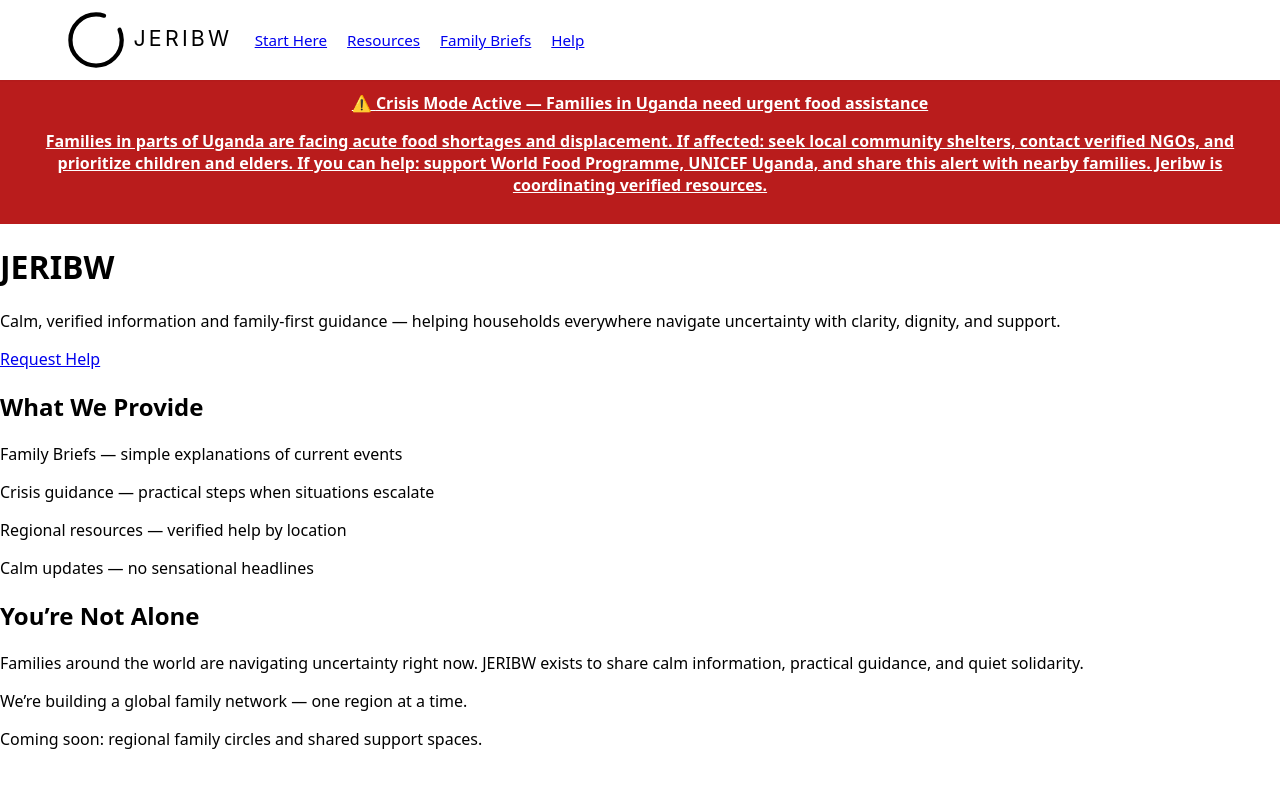
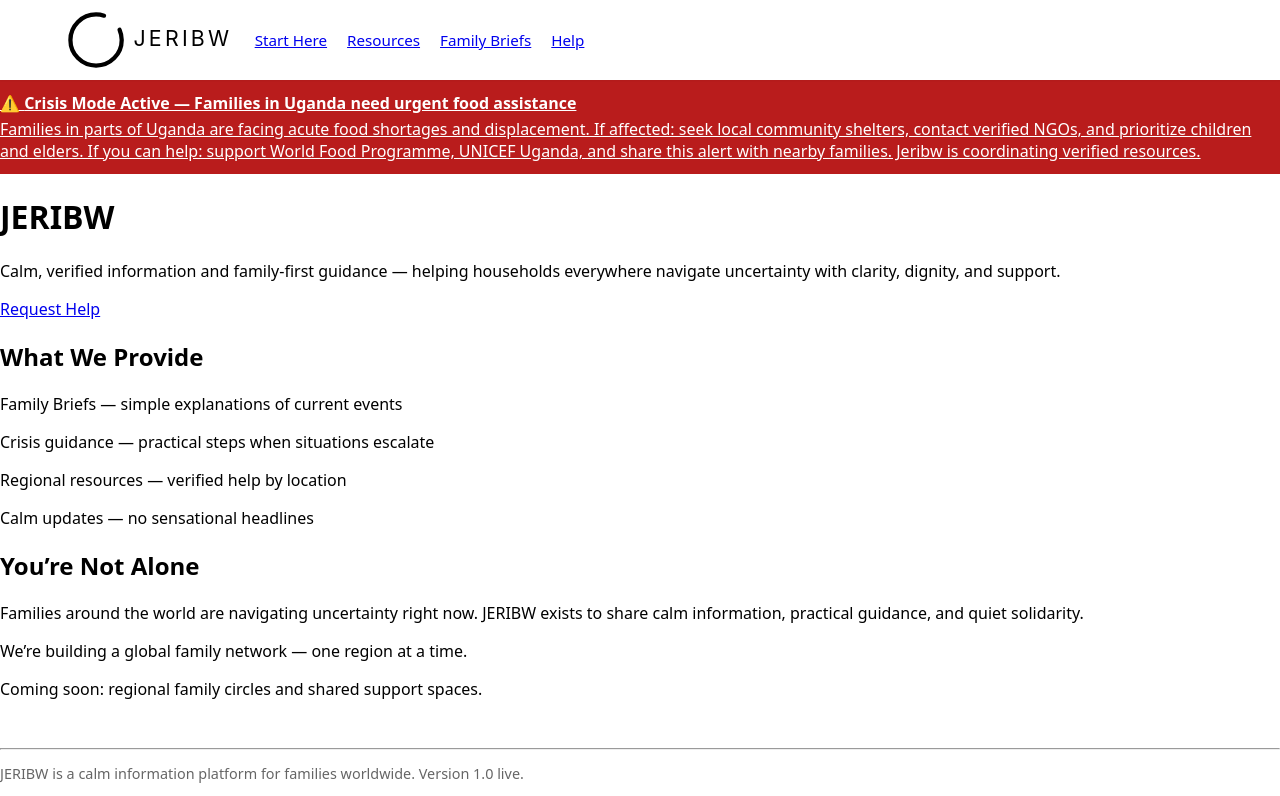
Before and after one commit to Jeribw-Foundation/jeribw, a Next.js app: page / in a window 1280 px wide. Shown: the top 796 px of the page. Built offline with nearby package versions, Linux system fonts and the light colour scheme.

Commit message:
Align CrisisAlert banner with global container

```diff
--- a/components/CrisisAlert.tsx
+++ b/components/CrisisAlert.tsx
@@ -9,15 +9,21 @@ export default function CrisisAlert() {
       style={{
         background: "#b91c1c",
         color: "white",
-        padding: "12px",
-        textAlign: "center",
+        padding: "12px 0",
         fontWeight: "600",
       }}
     >
-      <Link href="/crisis" style={{ color: "white", textDecoration: "underline" }}>
-        ⚠️ {crisisHeadline}
-        <p>{crisisDetails}</p>
-      </Link>
+      <div className="container">
+        <Link
+          href="/crisis"
+          style={{ color: "white", textDecoration: "underline" }}
+        >
+          ⚠️ {crisisHeadline}
+          <p style={{ margin: "4px 0 0", fontWeight: "400" }}>
+            {crisisDetails}
+          </p>
+        </Link>
+      </div>
     </div>
   );
 }
```
